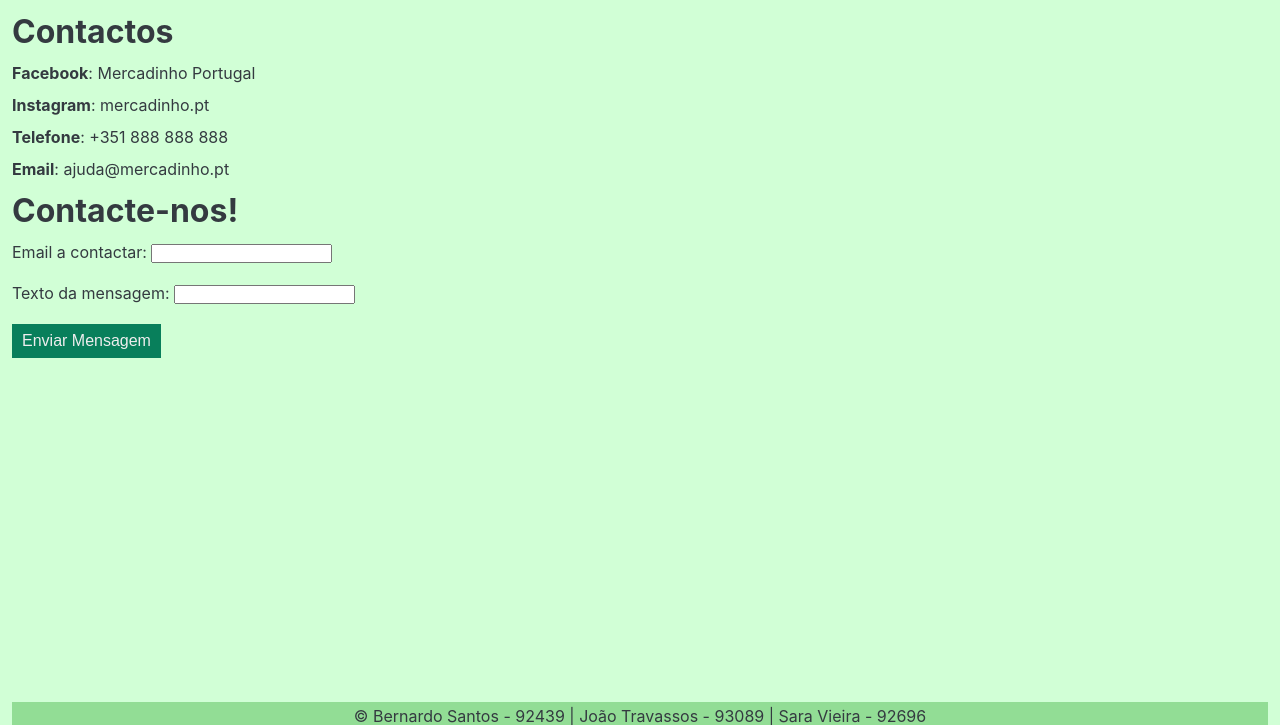
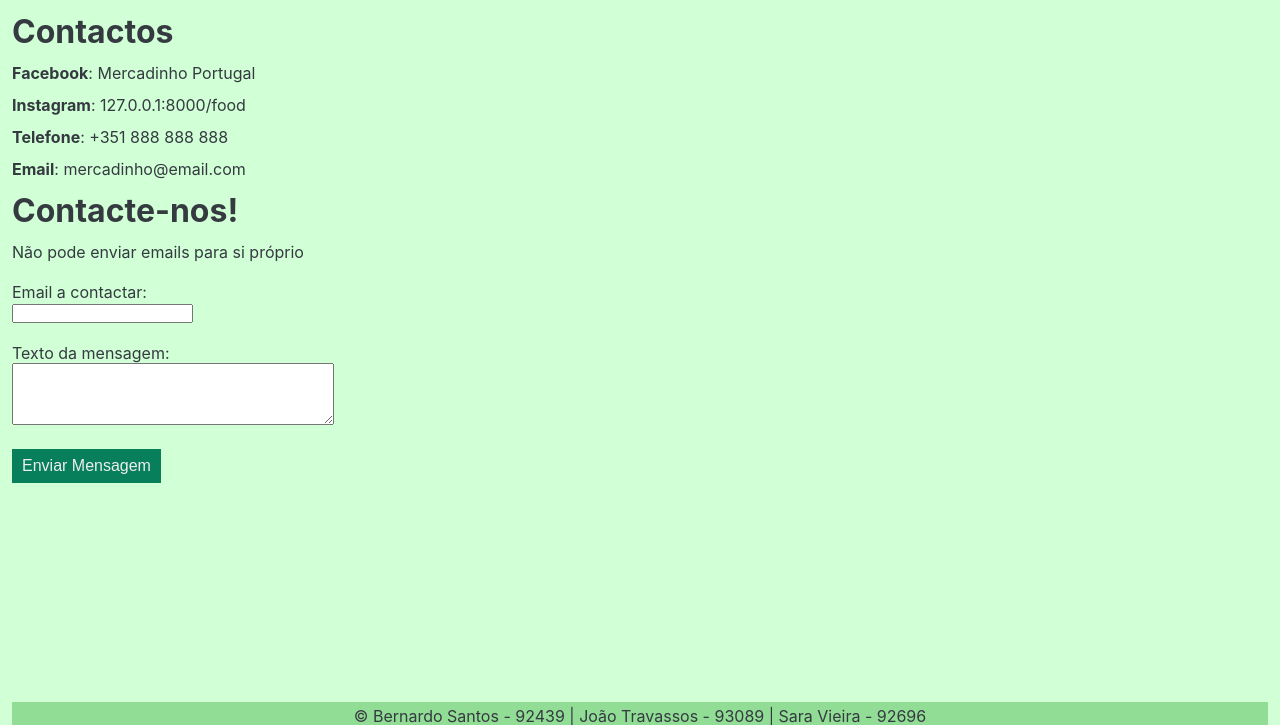
Before and after one commit to jecsct/Mercadinho, a Django app: page /food/contactos/ in a window 1280 px wide. Shown: the part 56-781 px from the top of the page. Run offline with Django 4.2, Linux system fonts and the light colour scheme.

Commit message:
contactos

```diff
--- a/food/forms.py
+++ /dev/null
@@ -1,14 +0,0 @@
-from django.forms import ModelForm
-import datetime
-
-from food.models import Mensagem
-from django import forms
-
-
-class ContactForm(ModelForm):
-    dataHora = forms.DateTimeField(initial=datetime.datetime.now())
-    texto_mensagem = forms.Textarea()
-
-    class Meta:
-        model = Mensagem
-        fields = ('email', 'texto_mensagem', 'dataHora')
--- a/food/templates/food/contactos.html
+++ b/food/templates/food/contactos.html
@@ -10,9 +10,9 @@
     <h1>Contactos</h1>
     <ul>
         <li><strong>Facebook</strong>: Mercadinho Portugal</li>
-        <li><strong>Instagram</strong>: mercadinho.pt</li>
+        <li><strong>Instagram</strong>: 127.0.0.1:8000/food</li>
         <li><strong>Telefone</strong>: +351 888 888 888</li>
-        <li><strong>Email</strong>: ajuda@mercadinho.pt</li>
+        <li><strong>Email</strong>: mercadinho@email.com</li>
     </ul>
     <h1>Contacte-nos!</h1>
     <form action="{% url 'food:contactos' %}" method="post">
@@ -20,9 +20,10 @@
         {% if error_message %}
             {{ error_message }}<br/><br/>
         {% endif %}
-        <p>Email a contactar: {{ contactForm.email }} </p><br/>
-        <p>Texto da mensagem: {{ contactForm.texto_mensagem }} </p><br/>
-        <p hidden>Data e hora de envio: {{ contactForm.dataHora }}</p>
+        <label>Email a contactar: </label><br/>
+        <input name="email" type="email" required><br/><br/>
+        <label for="message" required>Texto da mensagem: </label><br/>
+        <textarea id="message" name="message" rows="4" cols="38"></textarea><br/><br/>
         <input type="submit" value="Enviar Mensagem" />
     </form>
 {% endblock %}
--- a/food/views.py
+++ b/food/views.py
@@ -1,6 +1,5 @@
 import random
 from time import timezone
-from django.contrib.auth.forms import AuthenticationForm
 from django.core.files.storage import FileSystemStorage
 from django.shortcuts import get_object_or_404
 from django.http import HttpResponseRedirect
@@ -11,7 +10,6 @@ from food.models import Mensagem, Customer, Salesman
 from django.shortcuts import render
 from django.contrib.auth import authenticate, login, logout
 
-from .forms import ContactForm
 from .models import Product, Comment, CestoCompras
 from .decorators import unauthenticated_user, allowed_users
 from django.contrib.auth.models import User, Group
@@ -26,19 +24,13 @@ def index(request):
 
 
 def contactos(request):
-    error_message = False
     if request.method == 'POST':
-        form = ContactForm(request.POST)
-        if form.is_valid():
-            if not form.cleaned_data.get("email") == request.user.email:
-                mensagem = form.save(commit=False)
-                mensagem.save()
-                return HttpResponseRedirect(reverse('food:contactos'))
-            else:
-                error_message = "Não pode enviar emails para si próprio"
-    else:
-        form = ContactForm()
-    return render(request, 'food/contactos.html', {'contactForm': form, 'error_message': error_message})
+        if not request.POST.get("email") == request.user.email:
+            Mensagem(email=request.POST.get("email"),
+                     texto_mensagem=request.POST.get("message"),
+                     dataHora=datetime.datetime.now()).save()
+            return HttpResponseRedirect(reverse('food:contactos'))
+    return render(request, 'food/contactos.html', {'error_message': 'Não pode enviar emails para si próprio'})
 
 
 @login_required
@@ -72,7 +64,7 @@ def addToCart(request, product_id):
                 shoppingCart.save()
             comments = Comment.objects.all().filter(product_id=product_id)
             product.addView()
-            context = {'product': product, 'comments': comments, 'confirmation' : 'Produto adicionado'}
+            context = {'product': product, 'comments': comments, 'confirmation': 'Produto adicionado'}
             return render(request, 'food/detalhe.html', context)
         except:
             user = request.user
@@ -81,7 +73,7 @@ def addToCart(request, product_id):
             shoppingCart = CestoCompras(customer=customer, product=product)
             shoppingCart.save()
             products_list = Product.objects.all()
-            context = {'products_list': products_list,'confirmation':'Produto adicionado', 'p' : product}
+            context = {'products_list': products_list, 'confirmation': 'Produto adicionado', 'p': product}
             return render(request, 'food/index.html', context)
     else:
         return HttpResponseRedirect(reverse('food:loginutilizador'))
@@ -181,7 +173,8 @@ def loginutilizador(request):
                 login(request, user)
                 return HttpResponseRedirect(reverse('food:index'))
             else:
-                return render('food/loginutilizador.html', {'error_message': 'Utilizador não existe ou a password está incorreta'})
+                return render('food/loginutilizador.html',
+                              {'error_message': 'Utilizador não existe ou a password está incorreta'})
         else:
             return render(request, 'food/loginutilizador.html')
     else:
@@ -285,6 +278,7 @@ def send_confirmation(morada, zipCode):
     mensagem = Mensagem(email="service@mercadinho.pt", texto_mensagem=texto_mensagem, dataHora=timezone.now())
     mensagem.save()
 
+
 def get_price(customer):
     shopping_cart = CestoCompras.objects.filter(customer=customer)
     price = 0
@@ -292,32 +286,36 @@ def get_price(customer):
         price += item.product.price
     return price
 
+
 @login_required
 def pagamento(request):
     user = User.objects.get(id=request.user.id)
     customer = Customer.objects.get(user=user)
     price = get_price(customer)
     if price == 0:
-        return render(request, 'food/cestoCompras.html', {'error_message' : "O seu carrinho está vazio"})
-    return render(request, 'food/pagamento.html', {'price':price})
+        return render(request, 'food/cestoCompras.html', {'error_message': "O seu carrinho está vazio"})
+    return render(request, 'food/pagamento.html', {'price': price})
+
 
 def checkOut(request):
     user = User.objects.get(id=request.user.id)
     customer = Customer.objects.get(user=user)
     price = get_price(customer)
     if customer.credit - price < 0:
-        return render(request, 'food/pagamento.html', {'price': price,'error_message': "Não tem laterninhas suficientes para esta compra. Vá investir na crypto"})
+        return render(request, 'food/pagamento.html', {'price': price,
+                                                       'error_message': "Não tem laterninhas suficientes para esta compra. Vá investir na crypto"})
     else:
         customer.credit = customer.credit - price
         customer.save()
         CestoCompras.objects.filter(customer=customer).delete()
         return HttpResponseRedirect(reverse('food:index'))
 
+
 @login_required
 @allowed_users(allowed_roles=['Customer'])
 def investCrypto(request):
     user = User.objects.get(id=request.user.id)
     customer = Customer.objects.get(user=user)
-    customer.credit = random.randint(1,1000000)
+    customer.credit = random.randint(1, 1000000)
     customer.save()
     return HttpResponseRedirect(reverse('food:about'))
```
